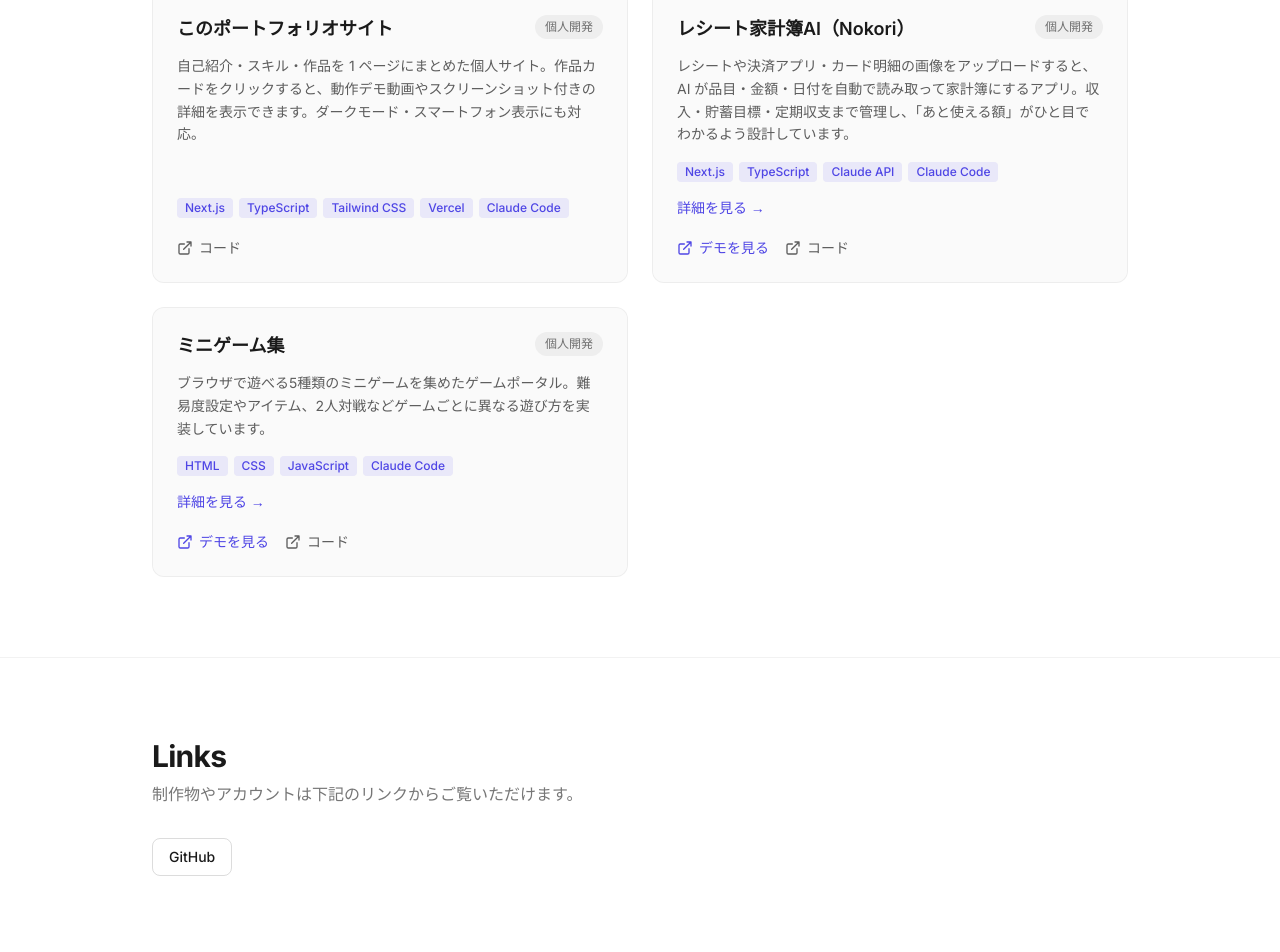
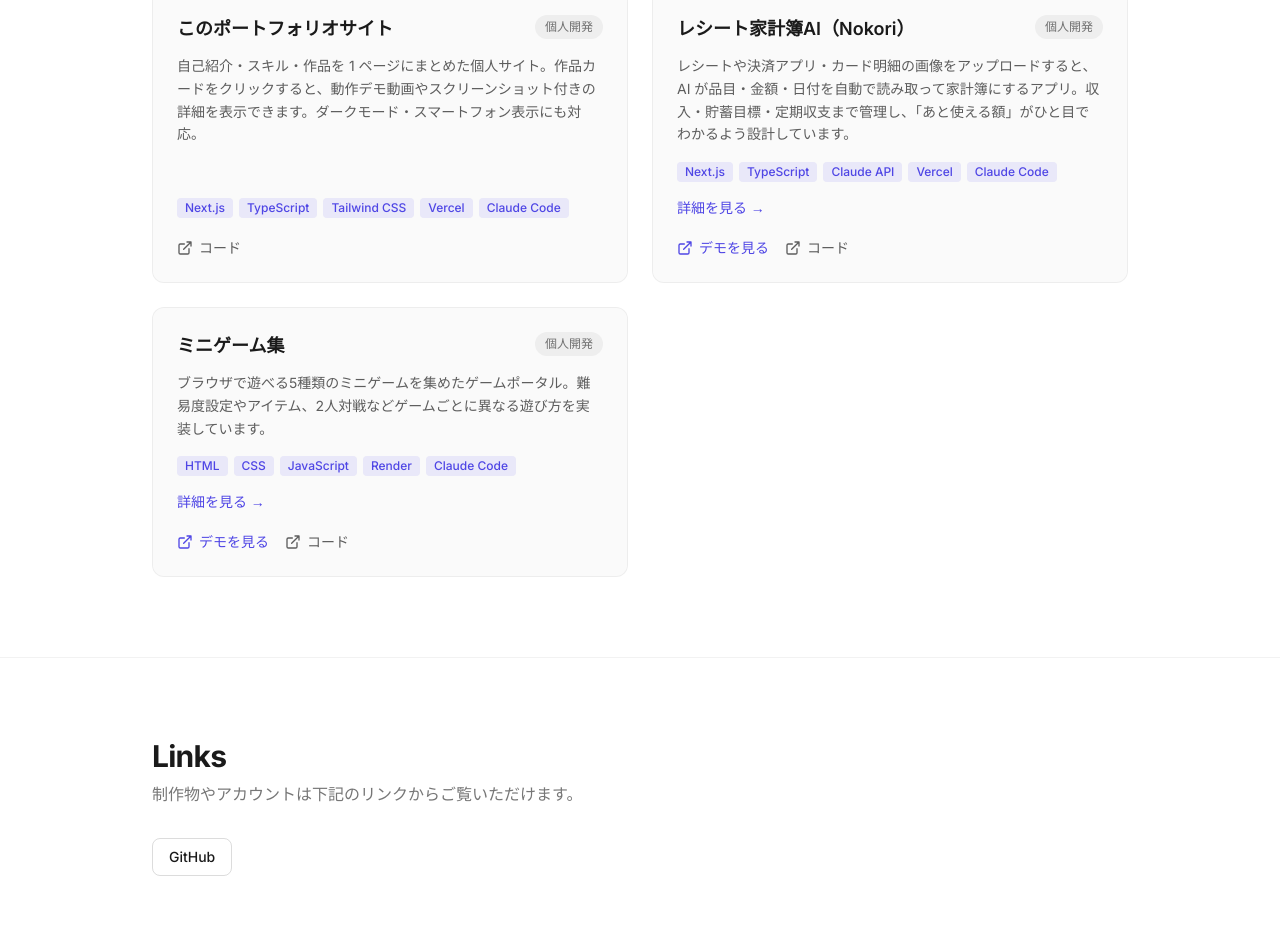
Before and after one commit to Kousei102/portfolio-site, a Next.js app: page / in a window 1280 px wide. Shown: the part 1333-2285 px from the top of the page. Built offline with nearby package versions, Linux system fonts and the light colour scheme.

Commit message:
content: 作品の使用技術にデプロイ先（Vercel/Render）を追加

```diff
--- a/src/data/projects.ts
+++ b/src/data/projects.ts
@@ -61,7 +61,7 @@ export const projects: Project[] = [
     description:
       "レシートや決済アプリ・カード明細の画像をアップロードすると、AI が品目・金額・日付を自動で読み取って家計簿にするアプリ。" +
       "収入・貯蓄目標・定期収支まで管理し、「あと使える額」がひと目でわかるよう設計しています。",
-    tech: ["Next.js", "TypeScript", "Claude API", "Claude Code"],
+    tech: ["Next.js", "TypeScript", "Claude API", "Vercel", "Claude Code"],
     repoUrl: "https://github.com/Kousei102/receipt-budget-ai",
     demoUrl: "https://receipt-budget-ai.vercel.app/",
     role: "個人開発",
@@ -93,7 +93,7 @@ export const projects: Project[] = [
     description:
       "ブラウザで遊べる5種類のミニゲームを集めたゲームポータル。" +
       "難易度設定やアイテム、2人対戦などゲームごとに異なる遊び方を実装しています。",
-    tech: ["HTML", "CSS", "JavaScript", "Claude Code"],
+    tech: ["HTML", "CSS", "JavaScript", "Render", "Claude Code"],
     repoUrl: "https://github.com/Kousei102/claude-code-book-template",
     demoUrl: "https://minigames-k.onrender.com/",
     role: "個人開発",
```
